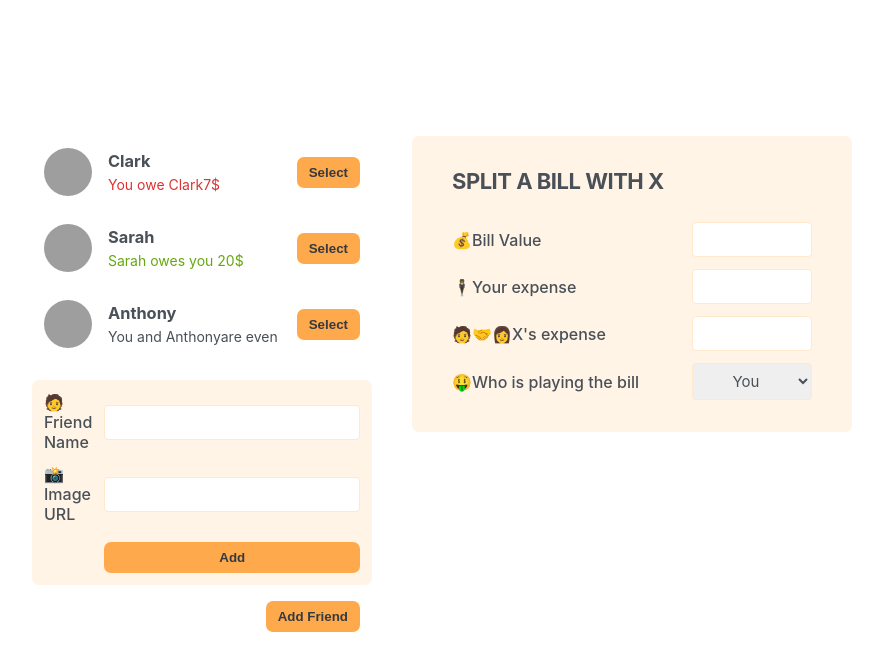
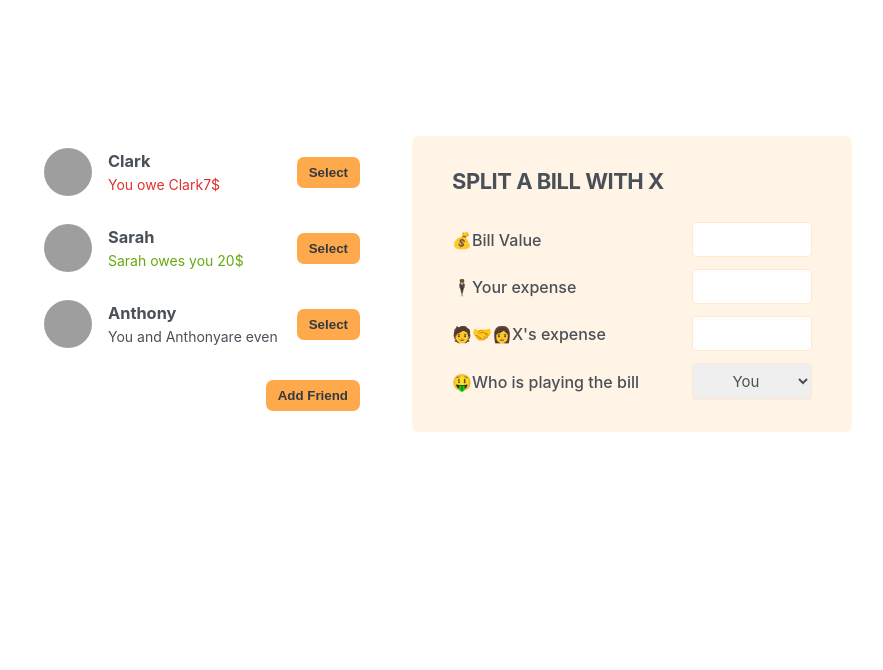
Before and after one commit to ishitaa-dhingra/eat-n-split, a React (Create React App) app: page / in a window 1280 px wide. Shown: the top 670 px of the page, without its empty margins (198-1081 px from the left). Built offline with nearby package versions, Linux system fonts and the light colour scheme; grey boxes are pictures that could not be loaded.

Commit message:
display new addform

```diff
--- a/src/App.js
+++ b/src/App.js
@@ -1,3 +1,4 @@
+import { useState } from "react";
 const initialFriends = [
   {
     id: 118836,
@@ -18,14 +19,32 @@
     balance: 0,
   },
 ];
+
+function Button({ children, onClick }) {
+  return (
+    <button className="button" onClick={onClick}>
+      {children}
+    </button>
+  );
+}
+
+//--------------------------->here we used onclick as props because only html elements have that property therefore we cant assign that in the <Button> tag in the app
+
 export default function App() {
+  const [ShowAddFriend, setShowAddFriend] = useState(false);
+
+  function handleShowAddFriend() {
+    setShowAddFriend((show) => !show);
+  }
   return (
     <div className="app">
       <div className="sidebar">
         <Friendlist />
 
-        <FormAddFriend />
-        <Button>Add Friend</Button>
+        {ShowAddFriend && <FormAddFriend />}
+        <Button onClick={handleShowAddFriend}>
+          {ShowAddFriend ? "Close" : "Add Friend"}
+        </Button>
       </div>
       <FormSplitBill />
     </div>
@@ -64,9 +83,6 @@
     </li>
   );
 }
-function Button({ children }) {
-  return <button className="button">{children}</button>;
-}
 
 function FormAddFriend() {
   return (
```
